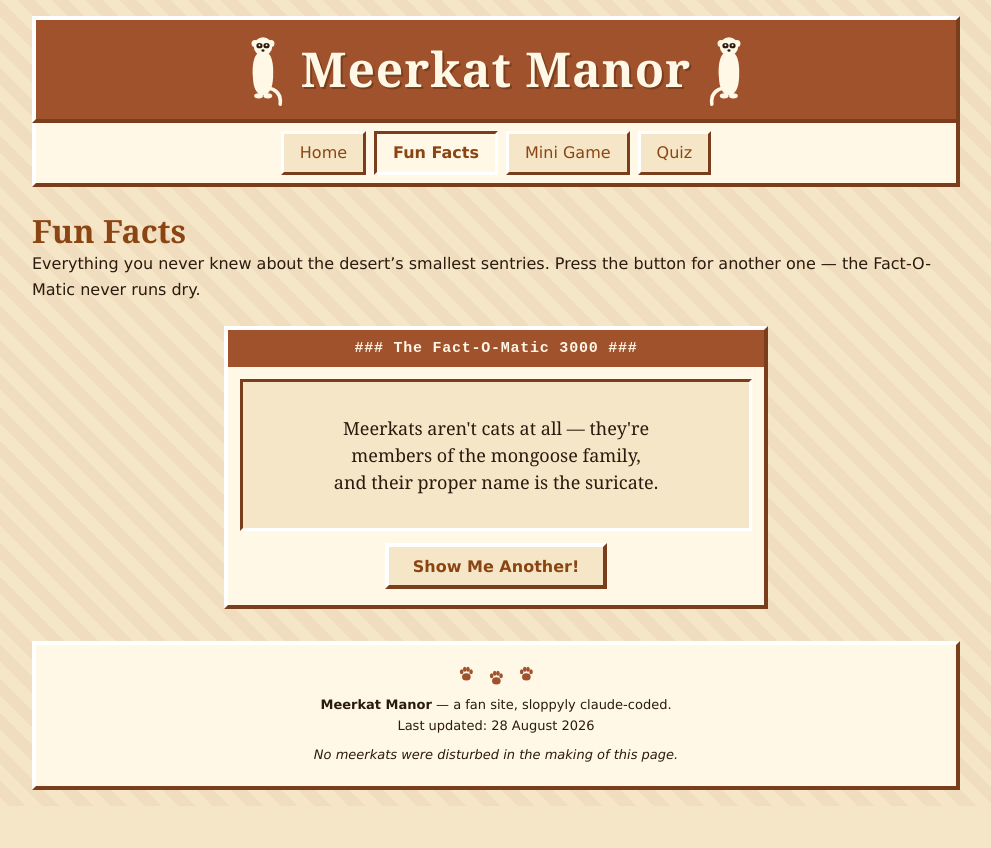
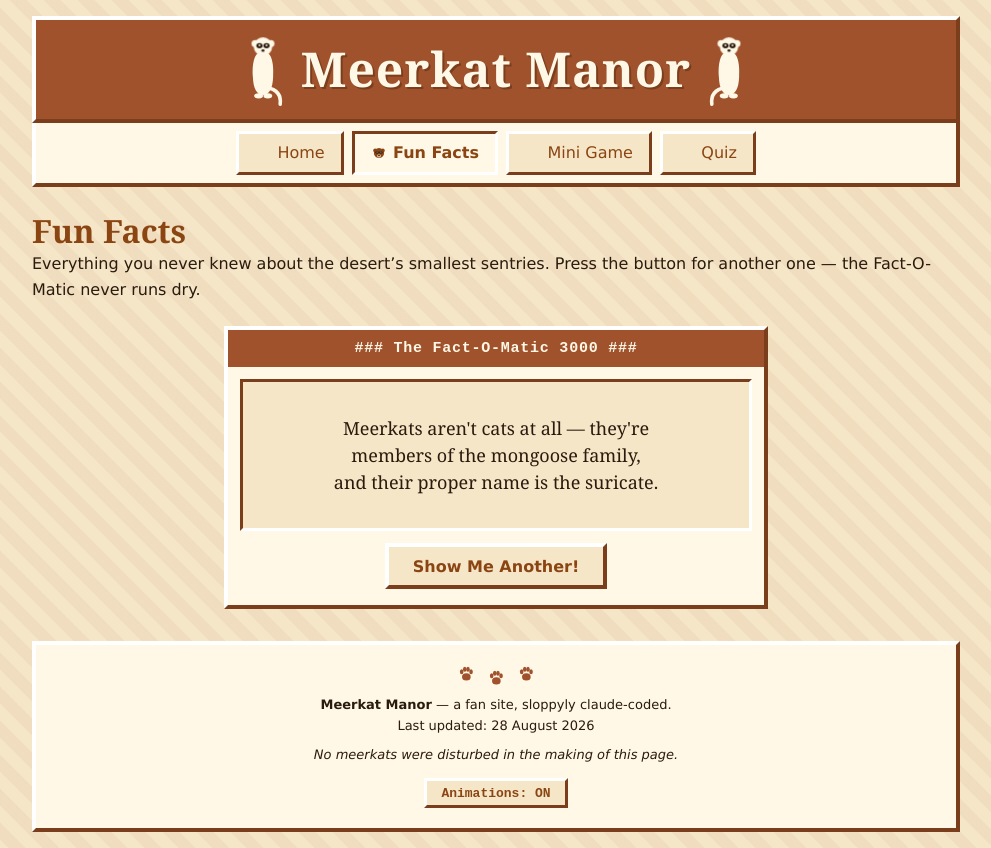
Before and after one commit to HenrikeW/stacked-pr-playground, a Next.js app: page /fun-facts in a window 1280 px wide. Shown: the whole page, without its empty margins (144-1135 px from the left). Before the commit the page ends 806 px from the top, so only its background shows below. Built offline with nearby package versions, Linux system fonts and the light colour scheme.

Commit message:
feat: add animations to welcome page

```diff
--- /dev/null
+++ b/app/components/animation-preference.ts
@@ -0,0 +1,69 @@
+/**
+ * Animation preference, stored as a `data-animations` attribute on <html>.
+ *
+ * The attribute is the single source of truth and is resolved before first
+ * paint by ANIMATION_BOOT_SCRIPT (see app/layout.tsx), so animations never
+ * flash on for a frame before being switched off.
+ */
+
+const STORAGE_KEY = "meerkat-manor:animations";
+
+export type AnimationPreference = "on" | "off";
+
+/**
+ * Runs inline in <head>, before anything renders. Resolves the stored choice,
+ * falling back to the OS reduced-motion setting when there isn't one, so the
+ * attribute is always concrete by the time CSS is applied.
+ *
+ * Injected via dangerouslySetInnerHTML. That is safe here because this is a
+ * build-time constant: the sole interpolation is STORAGE_KEY, a literal above,
+ * and nothing from a request or a user ever reaches it. Keep it that way --
+ * never interpolate a runtime value into this string.
+ *
+ * Caveat for later: being inline, it needs a nonce to survive a strict
+ * `script-src 'self'` Content Security Policy.
+ */
+export const ANIMATION_BOOT_SCRIPT = `(function(){try{
+var v=localStorage.getItem(${JSON.stringify(STORAGE_KEY)});
+if(v!=="on"&&v!=="off"){v=window.matchMedia("(prefers-reduced-motion: reduce)").matches?"off":"on";}
+document.documentElement.setAttribute("data-animations",v);
+}catch(e){}})();`;
+
+const listeners = new Set<() => void>();
+let snapshot: AnimationPreference | null = null;
+
+function read(): AnimationPreference {
+  if (snapshot === null) {
+    snapshot =
+      document.documentElement.getAttribute("data-animations") === "off"
+        ? "off"
+        : "on";
+  }
+  return snapshot;
+}
+
+export function subscribe(onChange: () => void) {
+  listeners.add(onChange);
+  return () => {
+    listeners.delete(onChange);
+  };
+}
+
+export const getSnapshot = (): AnimationPreference => read();
+
+/* The server cannot know the visitor's choice. It renders "on"; the client
+   corrects on hydration, and the boot script has already set the attribute so
+   nothing actually moves in the meantime. */
+export const getServerSnapshot = (): AnimationPreference => "on";
+
+export function toggleAnimations() {
+  const next: AnimationPreference = read() === "on" ? "off" : "on";
+  snapshot = next;
+  document.documentElement.setAttribute("data-animations", next);
+  try {
+    window.localStorage.setItem(STORAGE_KEY, next);
+  } catch {
+    // Private mode or blocked storage: the choice just won't persist.
+  }
+  for (const listener of listeners) listener();
+}
--- /dev/null
+++ b/app/components/animation-toggle.module.css
@@ -0,0 +1,24 @@
+.wrapper {
+  margin-top: 0.75rem;
+}
+
+.button {
+  padding: 0.3rem 0.9rem;
+  font-family: "Courier New", Courier, monospace;
+  font-size: 0.8125rem;
+  font-weight: bold;
+  color: var(--accent);
+  cursor: pointer;
+  background: var(--bg-sand);
+  border: 3px solid;
+  border-color: var(--bevel-out);
+}
+
+.button:hover {
+  background: var(--panel-cream);
+}
+
+.button:active,
+.button[aria-pressed="false"] {
+  border-color: var(--bevel-in);
+}
--- /dev/null
+++ b/app/components/animation-toggle.tsx
@@ -0,0 +1,40 @@
+"use client";
+
+import { useSyncExternalStore } from "react";
+import {
+  getServerSnapshot,
+  getSnapshot,
+  subscribe,
+  toggleAnimations,
+} from "./animation-preference";
+import styles from "./animation-toggle.module.css";
+
+/**
+ * WCAG 2.2.2 (Pause, Stop, Hide) needs a way to stop motion that runs longer
+ * than five seconds. Honouring prefers-reduced-motion alone doesn't satisfy it
+ * -- a visitor with no OS preference set would have no control at all.
+ *
+ * Conveniently, "turn off animations" links were a real fixture of 90s sites,
+ * so the accessibility mechanism is also the period-correct detail.
+ */
+export default function AnimationToggle() {
+  const preference = useSyncExternalStore(
+    subscribe,
+    getSnapshot,
+    getServerSnapshot,
+  );
+  const on = preference === "on";
+
+  return (
+    <p className={styles.wrapper}>
+      <button
+        type="button"
+        className={styles.button}
+        aria-pressed={on}
+        onClick={toggleAnimations}
+      >
+        Animations: {on ? "ON" : "OFF"}
+      </button>
+    </p>
+  );
+}
--- a/app/components/meerkat-art.tsx
+++ b/app/components/meerkat-art.tsx
@@ -8,13 +8,18 @@ type ArtProps = {
   className?: string;
 };
 
+type SentryProps = ArtProps & {
+  /** Applied to the head group, so CSS can swivel it independently. */
+  headClassName?: string;
+};
+
 const hidden = {
   "aria-hidden": true,
   focusable: "false",
 } as const;
 
 /** Upright sentry meerkat, the classic on-watch pose. For the hero. */
-export function MeerkatSentry({ className }: ArtProps) {
+export function MeerkatSentry({ className, headClassName }: SentryProps) {
   return (
     <svg viewBox="0 0 100 170" className={className} {...hidden}>
       {/* tail, drawn first so the body overlaps its root */}
@@ -38,6 +43,8 @@ export function MeerkatSentry({ className }: ArtProps) {
       {/* stubby forepaws held at the chest */}
       <ellipse cx="42" cy="88" rx="6" ry="9" fill="currentColor" />
       <ellipse cx="58" cy="88" rx="6" ry="9" fill="currentColor" />
+      {/* Head kept as one group so it can swivel around the neck. */}
+      <g className={headClassName}>
         {/* ears */}
         <circle cx="32" cy="26" r="8" fill="currentColor" />
         <circle cx="68" cy="26" r="8" fill="currentColor" />
@@ -51,6 +58,7 @@ export function MeerkatSentry({ className }: ArtProps) {
         {/* muzzle + nose */}
         <ellipse cx="50" cy="44" rx="9" ry="7" fill="#fff8e7" opacity="0.6" />
         <ellipse cx="50" cy="42" rx="3.5" ry="2.8" fill="var(--text, #2b1b0e)" />
+      </g>
     </svg>
   );
 }
--- a/app/components/site-footer.module.css
+++ b/app/components/site-footer.module.css
@@ -1,5 +1,75 @@
+.wrapper {
+  position: relative;
+  margin-top: 2rem;
+}
+
+.peekZone {
+  position: absolute;
+  bottom: 100%;
+  left: clamp(1rem, 12%, 6rem);
+  width: 54px;
+  height: 62px;
+  overflow: hidden;
+  pointer-events: none;
+}
+
+/* Parked out of sight below the clip edge; the keyframes lift it into view.
+   Purely decorative and absolutely positioned, so it never shifts layout. */
+.peeker {
+  width: 100%;
+  height: auto;
+  color: var(--chrome);
+  transform: translateY(100%);
+  animation: peek 19s ease-in-out infinite;
+}
+
+.peekerHead {
+  transform-box: view-box;
+  transform-origin: 50px 52px;
+  animation: peek-look 19s ease-in-out infinite;
+}
+
+/* Up for roughly three seconds in nineteen. Long gaps keep it a surprise
+   rather than a metronome. */
+@keyframes peek {
+  0%,
+  70% {
+    transform: translateY(100%);
+  }
+
+  75%,
+  86% {
+    transform: translateY(0);
+  }
+
+  91%,
+  100% {
+    transform: translateY(100%);
+  }
+}
+
+/* Has a look around only while it is actually up. */
+@keyframes peek-look {
+  0%,
+  76% {
+    transform: rotate(0deg);
+  }
+
+  79% {
+    transform: rotate(-13deg);
+  }
+
+  83% {
+    transform: rotate(12deg);
+  }
+
+  86%,
+  100% {
+    transform: rotate(0deg);
+  }
+}
+
 .footer {
-  margin-top: 2rem;
   padding: 1.25rem 1rem;
   font-size: 0.8125rem;
   text-align: center;
--- a/app/components/site-footer.tsx
+++ b/app/components/site-footer.tsx
@@ -1,4 +1,5 @@
-import { PawPrint } from "./meerkat-art";
+import AnimationToggle from "./animation-toggle";
+import { MeerkatSentry, PawPrint } from "./meerkat-art";
 import styles from "./site-footer.module.css";
 
 /* A fixed string rather than new Date(): the date should change when the site
@@ -7,6 +8,17 @@ const LAST_UPDATED = "28 August 2026";
 
 export default function SiteFooter() {
   return (
+    <div className={styles.wrapper}>
+      {/* Clipping zone directly above the footer. The meerkat lives below its
+          bottom edge and rises into view, so it reads as popping up from
+          behind the footer panel the way one does from behind a rock. */}
+      <div className={styles.peekZone}>
+        <MeerkatSentry
+          className={styles.peeker}
+          headClassName={styles.peekerHead}
+        />
+      </div>
+
       <footer className={styles.footer}>
         <p className={styles.paws}>
           <PawPrint className={styles.paw} />
@@ -14,12 +26,15 @@ export default function SiteFooter() {
           <PawPrint className={styles.paw} />
         </p>
         <p>
-        <strong>Meerkat Manor</strong> &mdash; a fan site, sloppyly claude-coded.
+          <strong>Meerkat Manor</strong> &mdash; a fan site, sloppyly
+          claude-coded.
         </p>
         <p>Last updated: {LAST_UPDATED}</p>
         <p className={styles.joke}>
           No meerkats were disturbed in the making of this page.
         </p>
+        <AnimationToggle />
       </footer>
+    </div>
   );
 }
--- a/app/components/site-header.module.css
+++ b/app/components/site-header.module.css
@@ -23,6 +23,43 @@
 
 .mascotFlipped {
   transform: scaleX(-1);
+}
+
+/* Sentries on watch: long stillness, then a quick scan of the horizon.
+   The pauses are what sell it -- constant motion would read as a fidget. */
+.mascotHead {
+  transform-box: view-box;
+  transform-origin: 50px 52px;
+  animation: look-around 13s ease-in-out infinite;
+}
+
+/* Offset so the pair never turn in unison. */
+.mascotHeadLate {
+  animation-delay: 5.5s;
+}
+
+@keyframes look-around {
+  0%,
+  62% {
+    transform: rotate(0deg);
+  }
+
+  70% {
+    transform: rotate(-11deg);
+  }
+
+  78% {
+    transform: rotate(-11deg);
+  }
+
+  86% {
+    transform: rotate(10deg);
+  }
+
+  94%,
+  100% {
+    transform: rotate(0deg);
+  }
 }
 
 .title {
@@ -61,7 +98,9 @@
 
 .link,
 .link:visited {
-  display: block;
+  display: flex;
+  gap: 0.4rem;
+  align-items: center;
   padding: 0.4rem 1rem;
   color: var(--accent);
   text-decoration: none;
@@ -82,3 +121,18 @@
   background: var(--panel-cream);
   border-color: var(--bevel-in);
 }
+
+.navIcon {
+  flex: none;
+  width: 16px;
+  height: 16px;
+  opacity: 0;
+  transition: opacity 120ms ease-out;
+}
+
+/* Focus as well as hover, so this isn't a pointer-only flourish. */
+.link:hover .navIcon,
+.link:focus-visible .navIcon,
+.link[aria-current="page"] .navIcon {
+  opacity: 1;
+}
--- a/app/components/site-header.tsx
+++ b/app/components/site-header.tsx
@@ -2,7 +2,7 @@
 
 import Link from "next/link";
 import { usePathname } from "next/navigation";
-import { MeerkatSentry } from "./meerkat-art";
+import { MeerkatHead, MeerkatSentry } from "./meerkat-art";
 import styles from "./site-header.module.css";
 
 const routes = [
@@ -18,14 +18,20 @@ export default function SiteHeader() {
   return (
     <header className={styles.header}>
       <div className={styles.banner}>
-        <MeerkatSentry className={styles.mascot} />
+        <MeerkatSentry
+          className={styles.mascot}
+          headClassName={styles.mascotHead}
+        />
         {/* Deliberately a <p>, not an <h1>: every page owns its own <h1>. */}
         <p className={styles.title}>
           <Link href="/" className={styles.titleLink}>
             Meerkat Manor
           </Link>
         </p>
-        <MeerkatSentry className={`${styles.mascot} ${styles.mascotFlipped}`} />
+        <MeerkatSentry
+          className={`${styles.mascot} ${styles.mascotFlipped}`}
+          headClassName={`${styles.mascotHead} ${styles.mascotHeadLate}`}
+        />
       </div>
 
       <nav aria-label="Main">
@@ -37,6 +43,9 @@ export default function SiteHeader() {
                 className={styles.link}
                 aria-current={pathname === href ? "page" : undefined}
               >
+                {/* Classic rollover marker. Always occupies its space so
+                    revealing it never nudges the layout. */}
+                <MeerkatHead className={styles.navIcon} />
                 {label}
               </Link>
             </li>
--- a/app/globals.css
+++ b/app/globals.css
@@ -72,6 +72,25 @@ hr {
   border-color: var(--bevel-dark) transparent transparent;
 }
 
+/* Motion gating, in one place. The boot script in layout.tsx resolves
+   data-animations before first paint; the media query below is the no-JS
+   fallback, scoped so an explicit "on" still wins. */
+:root[data-animations="off"] *,
+:root[data-animations="off"] *::before,
+:root[data-animations="off"] *::after {
+  animation: none !important;
+  transition: none !important;
+}
+
+@media (prefers-reduced-motion: reduce) {
+  :root:not([data-animations="on"]) *,
+  :root:not([data-animations="on"]) *::before,
+  :root:not([data-animations="on"]) *::after {
+    animation: none !important;
+    transition: none !important;
+  }
+}
+
 .visually-hidden {
   position: absolute;
   width: 1px;
```
Also changed, not shown: app/layout.tsx (+12 -0 lines), app/page.module.css (+12 -0 lines). Lines whose indentation alone changed are shown as unchanged.
